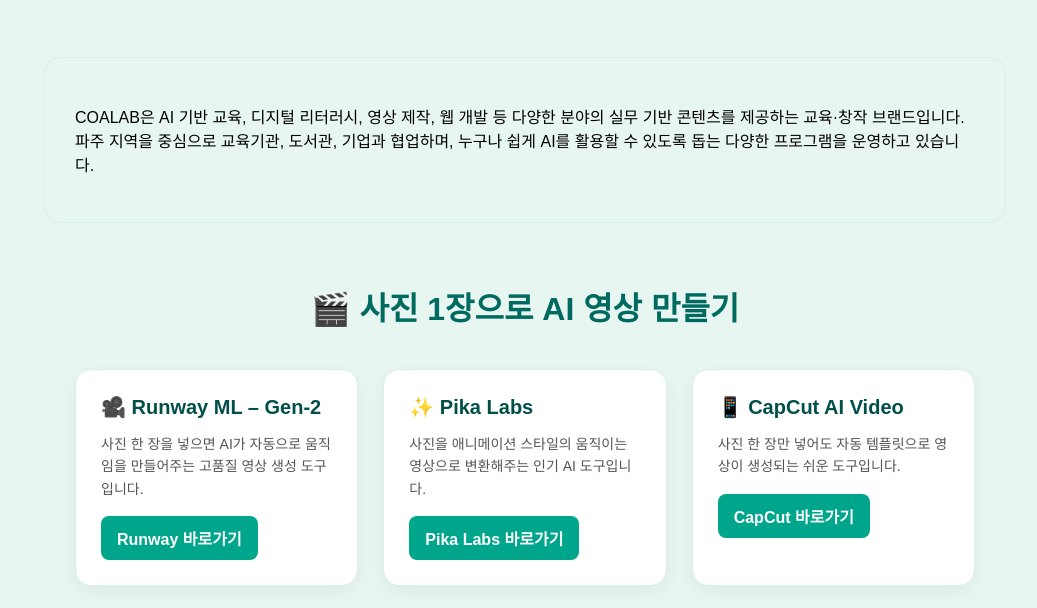
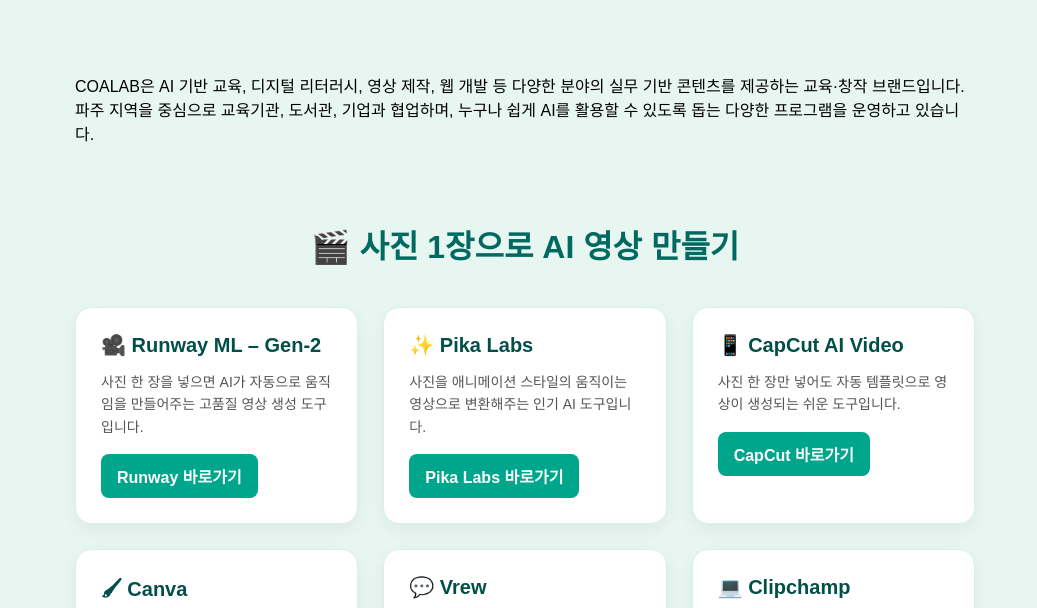
Before and after one commit to coalab/video-tools, a plain HTML site: page index.html in a window 1280 px wide. Shown: the part 121-729 px from the top of the page, without its empty margins (115-1152 px from the left). Drawn offline with Linux system fonts and the light colour scheme.

Commit message:
Update index.html

```diff
--- a/index.html
+++ b/index.html
@@ -83,7 +83,7 @@
         COALAB
     </div>
 </header>
-    <section style="max-width:900px; margin:60px auto; padding:30px; border-radius:16px; border:1px solid #d9efea;">
+    <section style="max-width:900px; margin:30px auto; padding:30px; align-items: center;">
     <p>
         COALAB은 AI 기반 교육, 디지털 리터러시, 영상 제작, 웹 개발 등 다양한 분야의
         실무 기반 콘텐츠를 제공하는 교육·창작 브랜드입니다.
```
